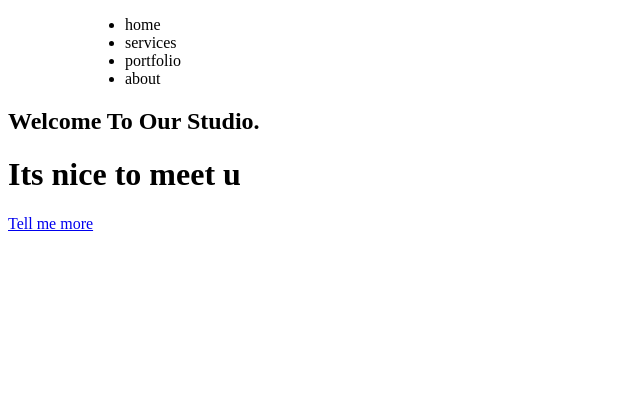
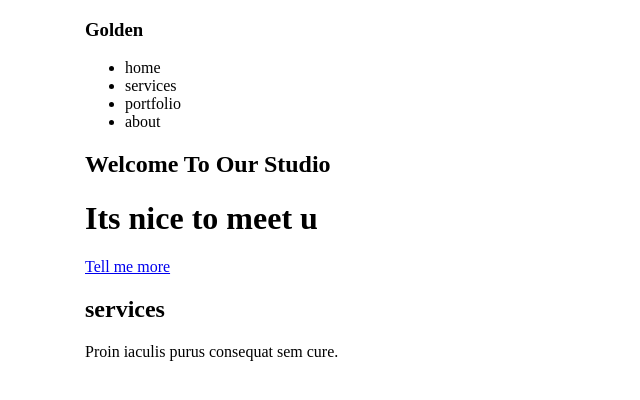
Before and after one commit to DagmaraGryka/zadanie3, a plain HTML site: page index.html in a window 1280 px wide. Shown: the whole page, without its empty margins (0-640 px from the left). Drawn offline with nearby package versions, Linux system fonts and the light colour scheme; files that its build step writes are made by us from their sources; files whose address does not match are found by name.

Commit message:
add section-services

```diff
--- a/index.html
+++ b/index.html
@@ -3,12 +3,13 @@
         <meta charset="utf-8">
         <title>My third website</title>
         <link rel="stylesheet" href="bootstrap-grid.css">
-        <link rel="stylesheet" href="style.css">
+        <link rel="stylesheet" href="css/style.css">
     </head>
 
     <body>
         <nav class="navigation">
             <div class="container">
+                <h3>Golden</h3>
                 <ul>
                     <li><a="href=#">home</a></li>
                     <li><a="href=#">services</a></li>
@@ -19,10 +20,19 @@
         </nav>
 
         <header class="splash">
+            <div class="container">
             <div class="splash-inner">
-                <h2 class="paige-title">Welcome To Our Studio.</h1>
+                <h2 class="paige-title">Welcome To Our Studio</h1>
                 <h1 class="paige-subtitle">Its nice to meet u</h2>
-                    <a href="#" class="btn btn-one">Tell me more</a>
+                    <a href="#" class="btn">Tell me more</a>
+            </div>
             </div>
         </header>
+
+        <section class="services">
+            <div class="container">
+                <h2>services</h2>
+                <p>Proin iaculis purus consequat sem cure.</p>
+            </div>
+        </section>
     </body>
```
